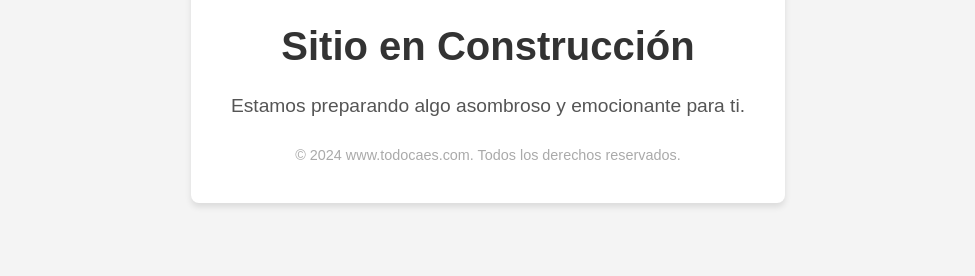
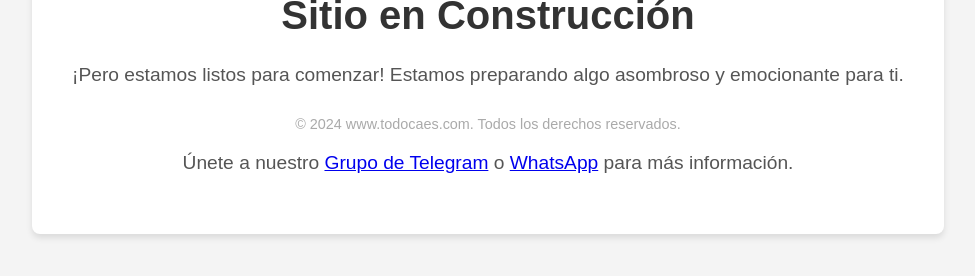
Before and after one commit to alexinvanegas/todocaes.com, a plain HTML site: page index.html in a window 1280 px wide. Shown: the part 448-724 px from the top of the page, without its empty margins (152-1127 px from the left). Drawn offline with Linux system fonts and the light colour scheme.

Commit message:
Add files via upload

```diff
--- a/index.html
+++ b/index.html
@@ -51,10 +51,11 @@
 </head>
 <body>
     <div class="container">
-        <div class="logo"><img alt= "Todo CAES" src="logoTodoCAES.png"  width="200" height="250" /></div>
+        <div class="logo"><img alt="Todo CAES" src="logoTodoCAES.png" width="200" height="250" /></div>
         <h1>Sitio en Construcción</h1>
-        <p>Estamos preparando algo asombroso y emocionante para ti.</p>
+        <p>¡Pero estamos listos para comenzar! Estamos preparando algo asombroso y emocionante para ti.</p>
         <footer>&copy; 2024 www.todocaes.com. Todos los derechos reservados.</footer>
+            <p>Únete a nuestro <a href="https://t.me/TodoCAESGT" target="_blank">Grupo de Telegram</a> o <a href="https://chat.whatsapp.com/DZfXaLSor93LeBoveJvzhr" target="_blank">WhatsApp</a> para más información.</p>
     </div>
 </body>
 </html>
```
